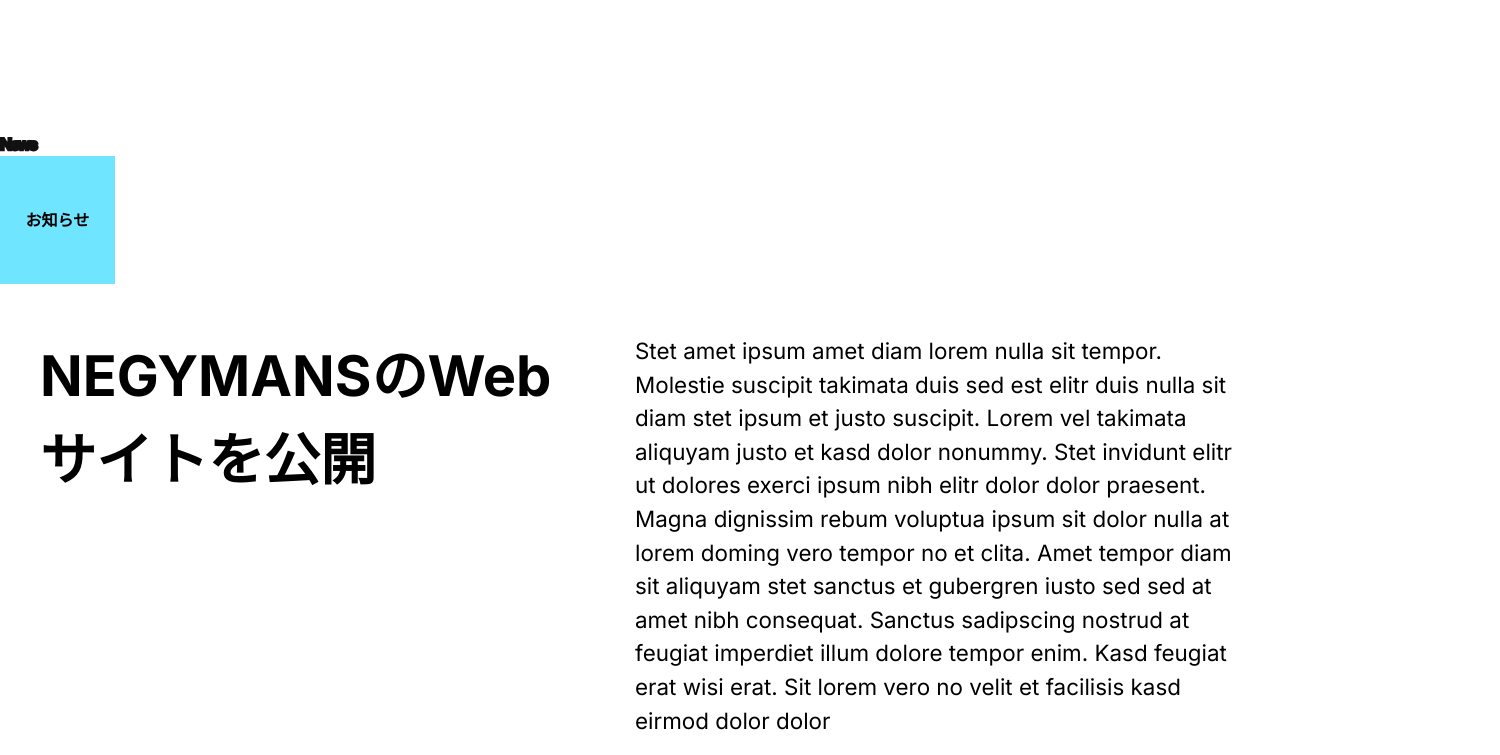
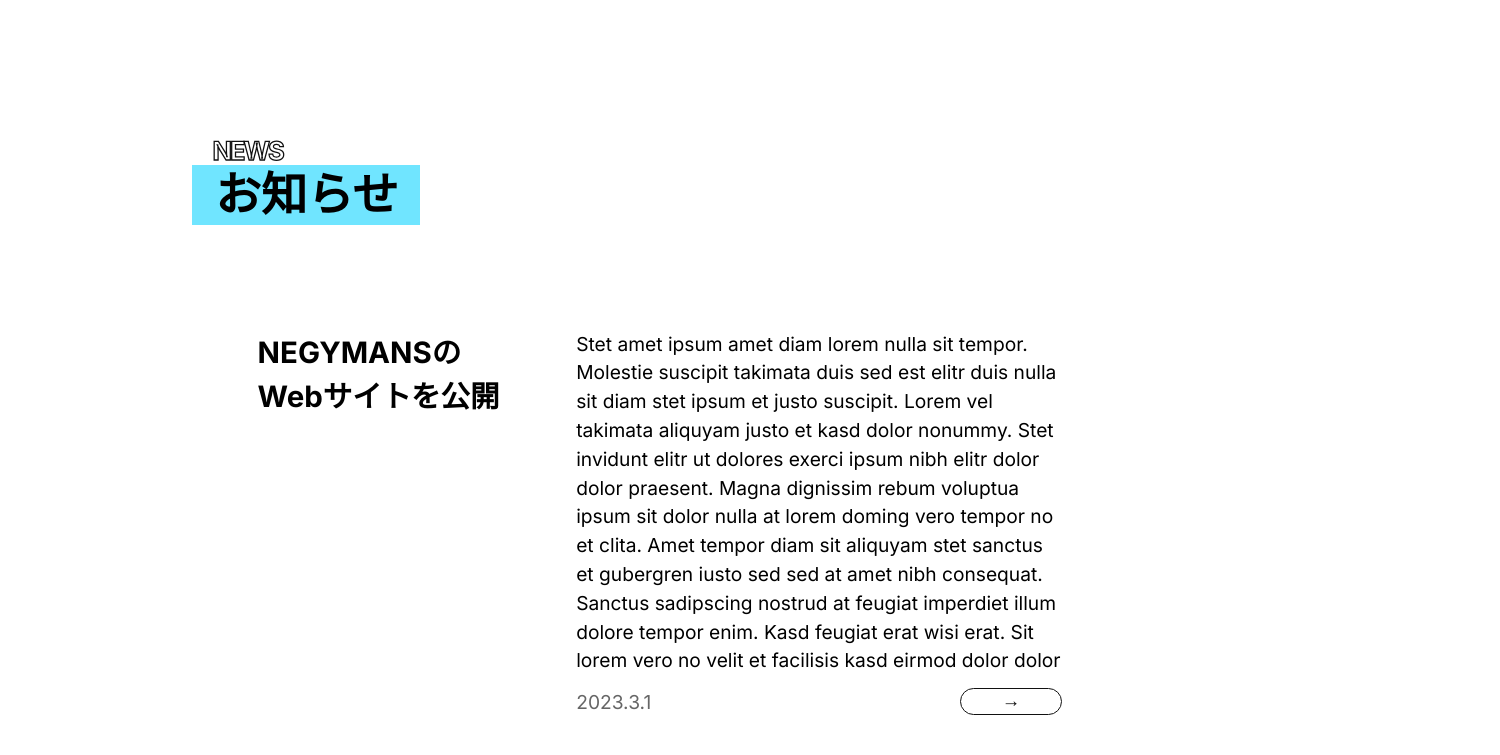
Before and after one commit to dokimiki/negymans_site, a Next.js app: page / in a window 1280 px wide. Shown: the part 980-1735 px from the top of the page, 1500 px wide, since content can reach past the window. Built offline with nearby package versions, Linux system fonts and the light colour scheme.

Commit message:
お知らせを拡大しても崩れないようにした

```diff
--- a/src/app/News.scss
+++ b/src/app/News.scss
@@ -4,43 +4,57 @@
 
 /*Newsのスタイル*/
 .news{
-    width: $mainWidth;
+    width: 70em;
     margin: 0 auto;
+    font-size: 1vw;
+
+    .sub-heading{
+        font-size: 2em;
+        margin-bottom: -0.2em;
+        margin-left: 0.8em;
+    }
+
+    .main-heading{
+        font-size: 3.6em;
+        margin-bottom: 1.6em;
+    }
 
     /*NwesListのスタイル*/
     .news-list{
         .news-container {
-            padding: 50px 0;
+            padding: 2.4em 2em;
             display: flex;
-            border-bottom: 1px solid #000;
+            border-bottom: 0.11em solid #111111;
             /*左側のコンテンツのスタイル*/
             .news-title {
                 margin-left: 40px;
                     width: 35%;
-                    font-size: $maxFont;
+                    font-size: 2.3em;
                     font-weight: bold;
                 }
             /*右側のコンテンツのスタイル*/
             .news-right-content{
-                margin-left: 70px;
-                width: 40%;
+                margin-left: 4em;
+                width: 42em;
                 /*お知らせの説明のスタイル*/
                 .news-explanation {
-                    font-size: $maxFont*0.4;
+                    font-size: 1.2rem;
                     }
                 /*日付・URLのスタイル*/
                 .news-under-content {
                     display: flex;
-                    margin-top: 20px;
+                    margin-top:0.2em;
+                    margin-bottom: 0.2em;
+                    font-size: 5vw;
 
                     /*日付のスタイル*/
                     .news-date {
                         font-size: 1.2rem;
-                        color: #000;
+                        color: #666666;
                     }
                     /*URLのスタイル*/
                     .news-url{
-                                margin-left: $mainWidth/4;
+                        margin-left: auto;
                     }
                     /*URLのスタイル*/
 
--- a/src/app/News.tsx
+++ b/src/app/News.tsx
@@ -13,8 +13,8 @@
     return (
         <div className="news">
             <div className="heading">
-                <h3 className="text-facing">News</h3>
-                <h2 className="text-blue-bg">お知らせ</h2>
+                <h3 className="text-facing sub-heading">NEWS</h3>
+                <h2 className="text-blue-bg main-heading">お知らせ</h2>
             </div>
             {NewsList()}
         </div>
--- a/src/app/global.scss
+++ b/src/app/global.scss
@@ -13,9 +13,9 @@
 /* 文字の後ろについている青色の背景 */
 .text-blue-bg{
     display: inline-block;
-    line-height: 8rem;
-    padding-left:1.6rem;
-    padding-right:1.6rem;
+    line-height: 1.3em;
+    padding-left:0.5em;
+    padding-right:0.46em;
     background: #70E5FF;
     font-weight: bolder;
 }
@@ -25,7 +25,7 @@
     letter-spacing: -2px;
     font-weight: bold;
     color: transparent;
-    -webkit-text-stroke: 0.16rem #111111;
+    -webkit-text-stroke: 0.05em #111111;
 }
 
 
@@ -34,23 +34,23 @@
     display: flex;
     align-items: center;
     justify-content: center;
-    width: 240px;
-    height: 48px;
-    border: 2px solid #000;
-    border-radius: 50px;
+    width: 10em;
+    height: 2.6em;
+    border: 0.13em solid #111111;
+    border-radius: 2em;
     background-color: transparent;
     position: relative;
     letter-spacing: 0.05em;
-    font-size: 12px;
+    font-size: 0.16em;
     transition: initial;
     overflow: hidden;
     text-decoration: none;
     p {
-        color: #000;
+        color: #111111;
         font-weight: bold;
         z-index: 1000;
         transition: 0.6s ease all;
-        font-size: 2rem;
+        font-size: 1.8em;
     }
 }
 
@@ -68,11 +68,11 @@
     right: 0;
     border-radius: 50%;
     margin: auto;
-    width: 60px;
-    height: 60px;
-    background: #000;
+    width: 10em;
+    height: 10em;
+    background: #111111;
     transform: scale(0);
-    transition: 0.6s ease all;
+    transition: 0.8s ease all;
 }
 .url:hover:before {
     transform: scale(4.2);
```
Also changed, not shown: 1 other file (tests, documents, lock files or other folders).
